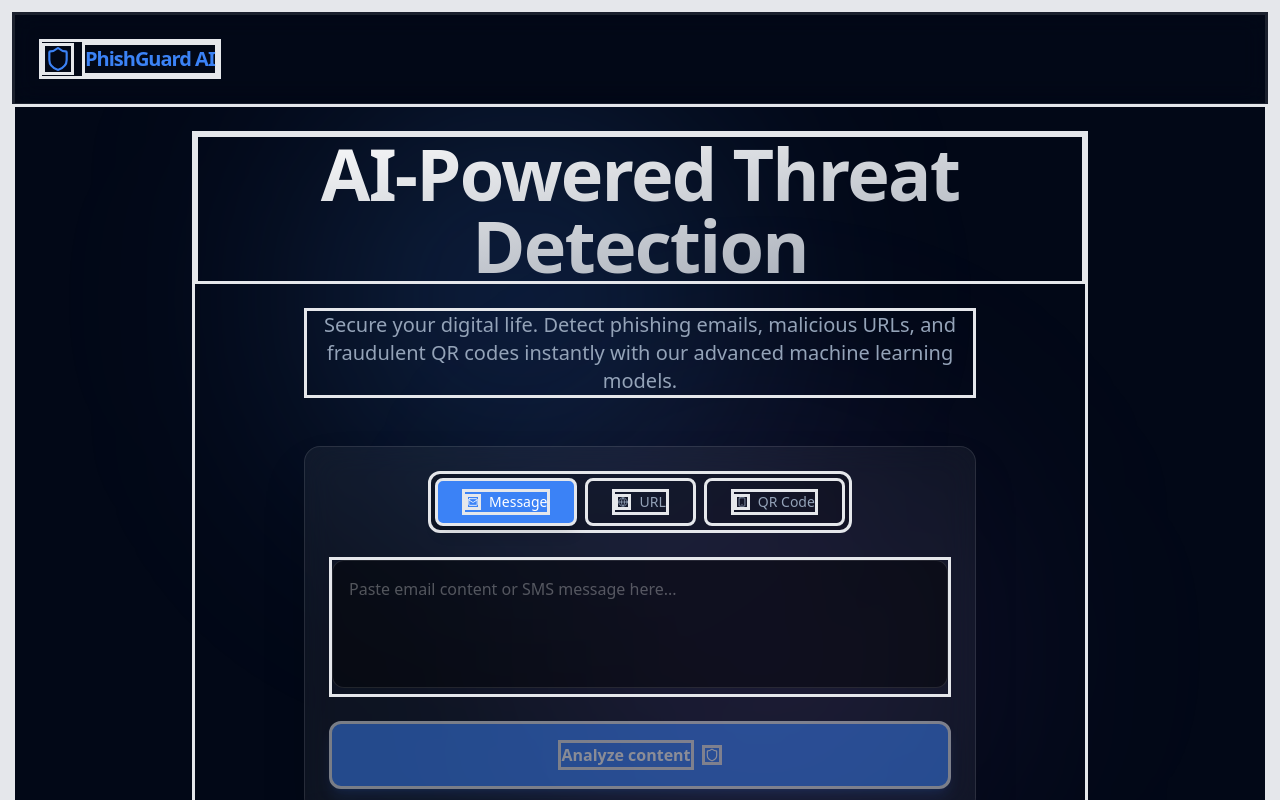
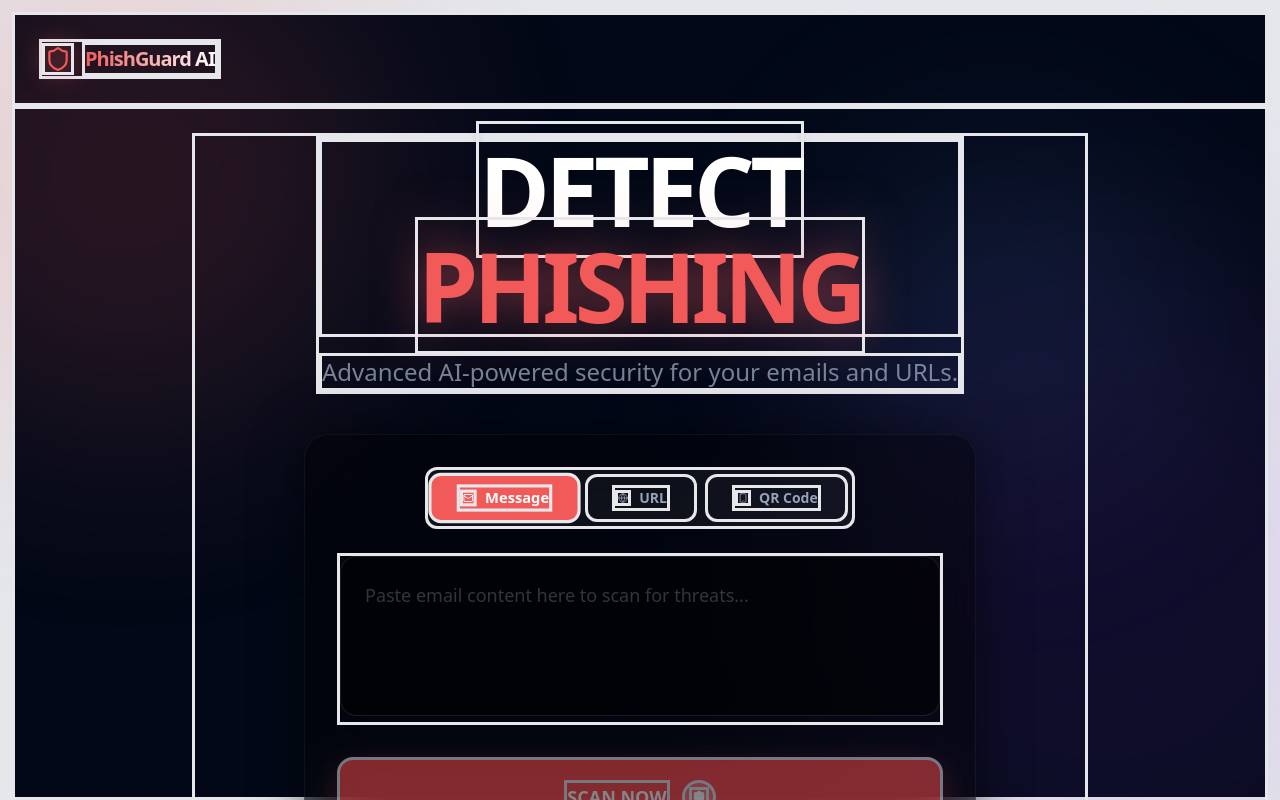
Before and after one commit to chaitu4765/Ai-scam-detector-, a React app in the folder frontend/: page / in a window 1280 px wide. Shown: the top 800 px of the page. Built offline with nearby package versions, Linux system fonts and the light colour scheme; the HTML template or start-up script is replaced by a standard one.

Commit message:
Redesign UI with graphical elements and coral scan button

```diff
--- a/frontend/src/App.jsx
+++ b/frontend/src/App.jsx
@@ -61,47 +61,53 @@ function App() {
   }
 
   return (
-    <div className="min-h-screen bg-background text-foreground flex flex-col font-sans selection:bg-primary selection:text-white">
+    <div className="min-h-screen bg-background text-foreground flex flex-col font-sans selection:bg-primary selection:text-white relative overflow-hidden">
+
+      {/* Dynamic Background */}
+      <div className="fixed inset-0 z-0">
+        <div className="absolute top-[-10%] left-[-10%] w-[500px] h-[500px] bg-primary/20 rounded-full blur-[120px] animate-pulse" />
+        <div className="absolute bottom-[-10%] right-[-10%] w-[600px] h-[600px] bg-purple-600/10 rounded-full blur-[120px]" />
+        <div className="absolute top-[20%] right-[10%] w-[300px] h-[300px] bg-blue-500/10 rounded-full blur-[100px]" />
+      </div>
+
       {/* Navbar */}
-      <nav className="p-6 flex justify-between items-center border-b border-white/10 backdrop-blur-md sticky top-0 z-50">
-        <div className="flex items-center gap-2 text-primary font-bold text-xl tracking-tighter">
-          <Shield className="w-8 h-8" />
-          <span>PhishGuard AI</span>
+      <nav className="p-6 flex justify-between items-center z-50 relative">
+        <div className="flex items-center gap-2 text-primary font-bold text-xl tracking-tighter cursor-default">
+          <Shield className="w-8 h-8 drop-shadow-[0_0_10px_rgba(255,100,100,0.5)]" />
+          <span className="bg-clip-text text-transparent bg-gradient-to-r from-primary to-white">PhishGuard AI</span>
         </div>
       </nav>
 
       {/* Hero Section */}
-      <main className="flex-1 flex flex-col items-center justify-center p-6 relative overflow-hidden">
-        {/* Background Gradients */}
-        <div className="absolute top-0 left-1/4 w-96 h-96 bg-primary/20 rounded-full blur-[128px] pointer-events-none" />
-        <div className="absolute bottom-0 right-1/4 w-96 h-96 bg-purple-500/10 rounded-full blur-[128px] pointer-events-none" />
+      <main className="flex-1 flex flex-col items-center justify-center p-6 relative z-10">
 
-        <div className="max-w-4xl w-full flex flex-col items-center z-10">
-          <motion.h1
+        <div className="max-w-4xl w-full flex flex-col items-center">
+          <motion.div
             initial={{ opacity: 0, y: 20 }}
             animate={{ opacity: 1, y: 0 }}
-            className="text-5xl md:text-7xl font-extrabold text-center tracking-tight mb-6 bg-gradient-to-br from-white to-gray-400 bg-clip-text text-transparent"
+            className="text-center mb-10"
           >
-            AI-Powered Threat Detection
-          </motion.h1>
-          <motion.p
-            initial={{ opacity: 0, y: 20 }}
-            animate={{ opacity: 1, y: 0 }}
-            transition={{ delay: 0.1 }}
-            className="text-lg md:text-xl text-muted-foreground text-center mb-12 max-w-2xl"
-          >
-            Secure your digital life. Detect phishing emails, malicious URLs, and fraudulent QR codes instantly with our advanced machine learning models.
-          </motion.p>
+            <h1 className="text-6xl md:text-8xl font-black tracking-tighter mb-4">
+              <span className="text-white drop-shadow-lg">DETECT</span><br />
+              <span className="text-primary drop-shadow-[0_0_20px_rgba(255,100,100,0.5)]">PHISHING</span>
+            </h1>
+            <p className="text-xl md:text-2xl text-muted-foreground/80 font-medium max-w-2xl mx-auto">
+              Advanced AI-powered security for your emails and URLs.
+            </p>
+          </motion.div>
 
           {/* Application Logic Wrapper */}
-          <div className="w-full max-w-2xl bg-white/5 border border-white/10 backdrop-blur-lg rounded-2xl p-6 shadow-2xl">
+          <div className="w-full max-w-2xl bg-black/40 border border-white/5 backdrop-blur-2xl rounded-3xl p-8 shadow-[0_0_50px_rgba(0,0,0,0.5)]">
             {/* Tabs */}
-            <div className="flex gap-2 mb-6 p-1 bg-black/20 rounded-xl w-fit mx-auto">
+            <div className="flex gap-2 mb-6 p-1 bg-white/5 rounded-xl w-fit mx-auto">
               {['text', 'url', 'qr'].map((tab) => (
                 <button
                   key={tab}
                   onClick={() => setActiveTab(tab)}
-                  className={`px-6 py-2 rounded-lg text-sm font-medium transition-all ${activeTab === tab ? 'bg-primary text-white shadow-lg' : 'text-muted-foreground hover:text-white'}`}
+                  className={`px-6 py-2 rounded-lg text-sm font-bold transition-all ${activeTab === tab
+                      ? 'bg-primary text-white shadow-[0_0_20px_javax.swing.plaf.ColorUIResource[r=255,g=100,b=100]] transform scale-105'
+                      : 'text-muted-foreground hover:text-white hover:bg-white/5'
+                    }`}
                 >
                   {tab === 'text' && <div className="flex items-center gap-2"><Mail className="w-4 h-4" /> Message</div>}
                   {tab === 'url' && <div className="flex items-center gap-2"><Globe className="w-4 h-4" /> URL</div>}
@@ -111,41 +117,43 @@ function App() {
             </div>
 
             {/* Input Area */}
-            <div className="relative mb-6">
+            <div className="relative mb-8">
               {activeTab === 'qr' ? (
-                <div className="border-2 border-dashed border-white/20 rounded-xl h-48 flex flex-col items-center justify-center text-muted-foreground hover:border-primary/50 hover:bg-primary/5 transition-colors cursor-pointer group">
-                  <Upload className="w-10 h-10 mb-4 text-white/50 group-hover:text-primary transition-colors" />
-                  <p>Drag & Drop QR Code Image</p>
-                  <p className="text-xs mt-2">or click to browse</p>
+                <div className="border-2 border-dashed border-white/10 rounded-2xl h-48 flex flex-col items-center justify-center text-muted-foreground hover:border-primary/50 hover:bg-primary/5 transition-colors cursor-pointer group">
+                  <Upload className="w-12 h-12 mb-4 text-white/30 group-hover:text-primary transition-colors" />
+                  <p className="font-medium text-lg">Drag & Drop QR Code</p>
+                  <p className="text-sm opacity-50 mt-1">or click to browse</p>
                   <input type="file" className="absolute inset-0 opacity-0 cursor-pointer" />
                 </div>
               ) : (
                 <textarea
-                  placeholder={activeTab === 'url' ? "Paste any suspicious link here..." : "Paste email content or SMS message here..."}
+                  placeholder={activeTab === 'url' ? "Paste suspicious URL here (e.g., http://login-secure.com)..." : "Paste email content here to scan for threats..."}
                   value={inputText}
                   onChange={(e) => setInputText(e.target.value)}
-                  className="w-full h-32 bg-black/40 border border-white/10 rounded-xl p-4 text-white placeholder-white/30 focus:outline-none focus:ring-2 focus:ring-primary/50 resize-none"
+                  className="w-full h-40 bg-black/50 border border-white/10 rounded-2xl p-6 text-lg text-white placeholder-white/20 focus:outline-none focus:border-primary/50 focus:ring-1 focus:ring-primary/50 resize-none transition-all shadow-inner"
                 ></textarea>
               )}
             </div>
 
-            {/* Action Button */}
+            {/* Action Button - Styled like "Get Started" */}
             <button
               onClick={handleScan}
               disabled={loading || (!inputText && activeTab !== 'qr')}
-              className="w-full bg-primary hover:bg-primary/90 disabled:opacity-50 disabled:cursor-not-allowed text-white font-bold py-4 rounded-xl flex items-center justify-center gap-2 shadow-lg shadow-primary/25 transition-all active:scale-[0.98]"
+              className="w-full bg-[#FF4D4D] hover:bg-[#FF3333] disabled:opacity-50 disabled:cursor-not-allowed text-white text-lg font-bold py-5 rounded-2xl flex items-center justify-center gap-3 shadow-[0_10px_30px_rgba(255,77,77,0.4)] hover:shadow-[0_15px_40px_rgba(255,77,77,0.6)] transition-all transform hover:-translate-y-1 active:translate-y-0"
             >
               {loading ? (
                 <motion.div
                   animate={{ rotate: 360 }}
                   transition={{ repeat: Infinity, duration: 1, ease: "linear" }}
                 >
-                  <div className="w-6 h-6 border-2 border-white/30 border-t-white rounded-full" />
+                  <div className="w-6 h-6 border-4 border-white/30 border-t-white rounded-full" />
                 </motion.div>
               ) : (
                 <>
-                  <span>Analyze content</span>
-                  <Shield className="w-5 h-5" />
+                  <span>SCAN NOW</span>
+                  <div className="bg-white/20 p-1 rounded-full">
+                    <Shield className="w-5 h-5 fill-current" />
+                  </div>
                 </>
               )}
             </button>
@@ -158,32 +166,28 @@ function App() {
                 initial={{ opacity: 0, scale: 0.9, y: 20 }}
                 animate={{ opacity: 1, scale: 1, y: 0 }}
                 exit={{ opacity: 0, scale: 0.9 }}
-                className={`mt-8 p-6 rounded-2xl border w-full max-w-2xl backdrop-blur-xl shadow-2xl ${result.is_phishing
-                  ? 'bg-red-500/10 border-red-500/50 shadow-red-500/10'
-                  : 'bg-green-500/10 border-green-500/50 shadow-green-500/10'
+                className={`mt-8 p-8 rounded-3xl border w-full max-w-2xl backdrop-blur-3xl shadow-2xl relative overflow-hidden ${result.is_phishing
+                  ? 'bg-red-500/10 border-red-500/30'
+                  : 'bg-green-500/10 border-green-500/30'
                   }`}
               >
-                <div className="flex gap-4 items-start">
-                  <div className={`p-3 rounded-full ${result.is_phishing ? 'bg-red-500/20 text-red-400' : 'bg-green-500/20 text-green-400'}`}>
-                    {result.is_phishing ? <AlertTriangle className="w-8 h-8" /> : <CheckCircle className="w-8 h-8" />}
+                <div className="absolute inset-0 z-0 opacity-20 bg-gradient-to-b from-white/10 to-transparent pointer-events-none" />
+
+                <div className="flex gap-6 items-center relative z-10">
+                  <div className={`p-5 rounded-2xl shadow-lg border border-white/10 ${result.is_phishing ? 'bg-red-500 text-white' : 'bg-green-500 text-white'}`}>
+                    {result.is_phishing ? <AlertTriangle className="w-10 h-10" /> : <CheckCircle className="w-10 h-10" />}
                   </div>
                   <div className="flex-1">
-                    <div className="flex justify-between items-center mb-2">
-                      <h3 className={`text-2xl font-bold ${result.is_phishing ? 'text-red-400' : 'text-green-400'}`}>
-                        {result.is_phishing ? 'Threat Detected' : 'Safe Content'}
-                      </h3>
-                      <span className="text-sm font-mono opacity-70">
-                        Confidence: {(result.confidence * 100).toFixed(1)}%
-                      </span>
-                    </div>
-                    <p className="text-muted-foreground mb-4">
+                    <h3 className={`text-3xl font-black mb-1 ${result.is_phishing ? 'text-red-400' : 'text-green-400'}`}>
+                      {result.is_phishing ? 'DANGEROUS' : 'SAFE'}
+                    </h3>
+                    <p className="text-lg text-white/80 font-medium">
                       {result.analysis}
                     </p>
-                    {result.is_phishing && (
-                      <div className="text-xs bg-red-500/10 border border-red-500/20 p-3 rounded-lg text-red-300">
-                        Recommendation: Do not click any links. Delete this message immediately.
-                      </div>
-                    )}
+                  </div>
+                  <div className="text-right">
+                    <div className="text-sm opacity-50 uppercase tracking-widest font-bold">Confidence</div>
+                    <div className="text-4xl font-black">{(result.confidence * 100).toFixed(0)}%</div>
                   </div>
                 </div>
               </motion.div>
@@ -192,7 +196,7 @@ function App() {
         </div>
       </main>
 
-      <footer className="p-6 text-center text-xs text-muted-foreground">
+      <footer className="p-8 text-center text-sm text-gray-500 z-10">
         © 2025 PhishGuard AI. All rights reserved.
       </footer>
     </div>
--- a/frontend/src/index.css
+++ b/frontend/src/index.css
@@ -7,8 +7,9 @@
     --background: 222.2 84% 4.9%;
     --foreground: 210 40% 98%;
 
-    --primary: 217.2 91.2% 59.8%;
-    --primary-foreground: 222.2 47.4% 11.2%;
+    /* Coral Red from screenshot approx */
+    --primary: 0 85% 65%;
+    --primary-foreground: 210 40% 98%;
 
     --muted: 217.2 32.6% 17.5%;
     --muted-foreground: 215 20.2% 65.1%;
@@ -21,8 +22,9 @@
 
     --border: 217.2 32.6% 17.5%;
     --input: 217.2 32.6% 17.5%;
-    --ring: 212.7 26.8% 83.9%;
-    --radius: 0.5rem;
+    --ring: 0 85% 65%;
+    --radius: 0.75rem;
+    /* Slightly more rounded */
   }
 }
 
@@ -30,6 +32,7 @@
   * {
     @apply border-[length:--border];
   }
+
   body {
     @apply bg-background text-foreground;
   }
```
